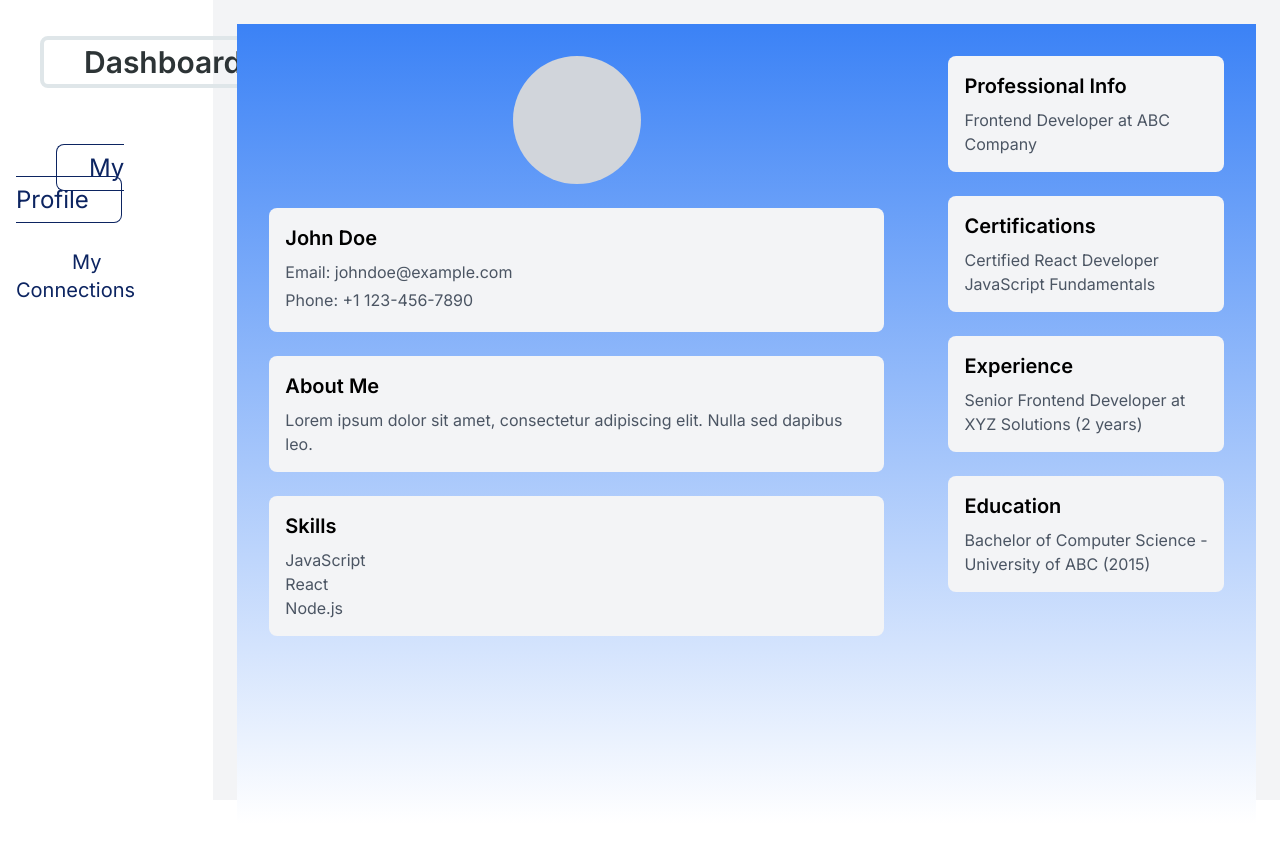
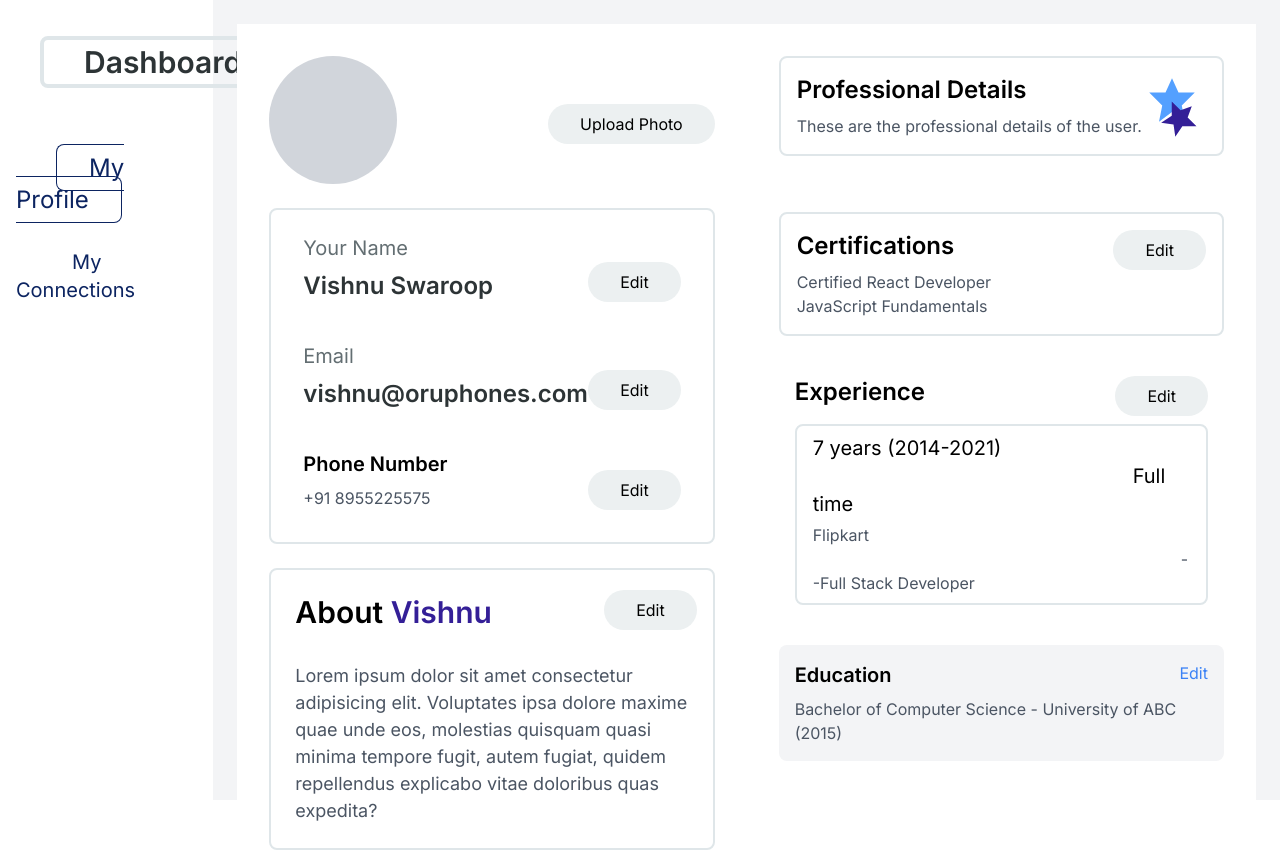
Before and after one commit to Aryan123-rgb/User-profile-page, a Next.js app: page /profile/1 in a window 1280 px wide. Shown: the top 851 px of the page. Built offline with nearby package versions, Linux system fonts and the light colour scheme.

Commit message:
user-profile navbar added

```diff
--- a/components/Profile.jsx
+++ b/components/Profile.jsx
@@ -1,75 +1,182 @@
-export default function Profile () {
+export default function Profile() {
+  const DoubleStarIcon = () => (
+    <svg
+      xmlns="http://www.w3.org/2000/svg"
+      width="48"
+      height="48"
+      viewBox="0 0 48 48"
+      fill="none"
+      stroke="currentColor"
+      strokeWidth="2"
+      strokeLinecap="round"
+      strokeLinejoin="round"
+    >
+      <path d="M24 4 L30 17 L45 17 L33 29 L36 44 L24 35 L12 44 L15 29 L3 17 L18 17 Z"></path>
+      {/* <path d="M24 9 L27 0 L21 0 Z" fill="currentColor" /> */}
+    </svg>
+  );
   return (
     <>
-          <div className="flex h-screen  bg-gradient-to-b from-blue-500 to-white">
-            {/* Profile Info */}
-            <div className="w-2/3 p-8 ">
+      <div className="flex h-screen bg-white">
+        <div className="w-1/2 p-8">
           {/* Profile Image */}
-                <div className="rounded-full h-32 w-32 bg-gray-300 mx-auto mb-6"></div>
+          <div className="flex justify-between items-start mb-6">
+            <div className="rounded-full h-32 w-32 bg-gray-300"></div>
+            <button className="p-2 text-black bg-[#ecf0f1] py-2 px-8 rounded-[2rem] mt-12">
+              Upload Photo
+            </button>
+          </div>
 
           {/* Name, Email, Phone Number */}
-                <div className="bg-gray-100 p-4 rounded-lg mb-6">
-                    <h3 className="text-xl font-semibold mb-2">John Doe</h3>
-                    <p className="text-gray-600 mb-1">Email: johndoe@example.com</p>
-                    <p className="text-gray-600 mb-1">Phone: +1 123-456-7890</p>
+          <div className="border-2 border-[#dfe6e9] bg-white p-8 pt-6 rounded-lg">
+            <div className="flex justify-between items-end mb-[2.5rem]">
+              <div className="flex-col items-center">
+                <h3 className="text-xl mb-2 text-[#636e72]">Your Name</h3>
+                <p className="text-[#2d3436] font-semibold text-2xl">
+                  Vishnu Swaroop
+                </p>
+              </div>
+              <button className="text-black bg-[#ecf0f1] py-2 px-8 rounded-[2rem]">
+                Edit
+              </button>
+            </div>
+            <div className="flex justify-between items-end mb-[2.5rem]">
+              <div className="flex-col items-center">
+                <h3 className="text-xl mb-2 text-[#636e72]">Email</h3>
+                <p className="text-[#2d3436] font-semibold text-2xl">
+                  vishnu@oruphones.com
+                </p>
+              </div>
+              <button className="text-black bg-[#ecf0f1] py-2 px-8 rounded-[2rem]">
+                Edit
+              </button>
+            </div>
+            <div className="flex justify-between items-end">
+              <div className="flex-col items-center">
+                <h3 className="text-xl font-semibold mb-2">Phone Number</h3>
+                <p className="text-gray-600">+91 8955225575</p>
+              </div>
+              <button className="text-black bg-[#ecf0f1] py-2 px-8 rounded-[2rem]">
+                Edit
+              </button>
+            </div>
           </div>
 
           {/* About Me */}
-                <div className="bg-gray-100 p-4 rounded-lg mb-6">
-                    <h3 className="text-xl font-semibold mb-2">About Me</h3>
-                    <p className="text-gray-600">
-                        Lorem ipsum dolor sit amet, consectetur adipiscing elit. Nulla sed dapibus leo.
+          <div className="bg-white p-6 rounded-lg border-2 border-[#dfe6e9] relative mb-6 mt-6">
+            <h3 className="text-3xl font-semibold mb-2">
+              About <span className="text-[#341f97]">Vishnu</span>{" "}
+            </h3>
+            <p className="text-gray-600 mt-[2rem] text-[18px] w-full">
+              Lorem ipsum dolor sit amet consectetur adipisicing elit.
+              Voluptates ipsa dolore maxime quae unde eos, molestias quisquam
+              quasi minima tempore fugit, autem fugiat, quidem repellendus
+              explicabo vitae doloribus quas expedita?
             </p>
+            <button className="absolute right-4 top-5 text-black bg-[#ecf0f1] py-2 px-8 rounded-[2rem]">
+              Edit
+            </button>
           </div>
 
           {/* Skills */}
-                <div className="bg-gray-100 p-4 rounded-lg">
-                    <h3 className="text-xl font-semibold mb-2">Skills</h3>
-                    <ul className="text-gray-600">
-                        <li>JavaScript</li>
-                        <li>React</li>
-                        <li>Node.js</li>
+          <div className="bg-white p-4 border-2 border-[#dfe6e9] rounded-lg relative">
+            <h3 className="text-3xl font-semibold mb-2">Skills</h3>
+            <div className="flex flex-wrap">
+              <div className="bg-gray-100 text-gray-600 p-2 m-1 rounded-lg">
+                JavaScript
+              </div>
+              <div className="bg-gray-100 text-gray-600 p-2 m-1 rounded-lg">
+                React
+              </div>
+              <div className="bg-gray-100 text-gray-600 p-2 m-1 rounded-lg">
+                Node.js
+              </div>
+              <div className="bg-gray-100 text-gray-600 p-2 m-1 rounded-lg">
+                Typescript
+              </div>
               {/* ... Add more skills */}
-                    </ul>
+            </div>
+            <button className="absolute right-4 top-4 text-black bg-[#ecf0f1] py-2 px-8 rounded-[2rem]">
+              Edit
+            </button>
           </div>
         </div>
 
         {/* Professional Info */}
-            <div className="w-1/3 p-8">
-                <div className="bg-gray-100 p-4 rounded-lg mb-6">
-                    <h3 className="text-xl font-semibold mb-2">Professional Info</h3>
+        <div className="w-1/2 p-8">
+          <div className="bg-white border-2 border-[#dfe6e9] p-4 rounded-lg relative mb-14">
+            <h3 className="text-2xl font-semibold mb-2">
+              Professional Details
+            </h3>
             <p className="text-gray-600">
-                        Frontend Developer at ABC Company
+              These are the professional details of the user.
             </p>
+            <div className="absolute top-4 right-6">
+              <svg
+                xmlns="http://www.w3.org/2000/svg"
+                width="52"
+                height="52"
+                viewBox="0 0 48 48"
+                fill="#54a0ff"
+                strokeLinecap="round"
+                strokeLinejoin="round"
+              >
+                <path d="M24 4 L30 17 L45 17 L33 29 L36 44 L24 35 L12 44 L15 29 L3 17 L18 17 Z"></path>
+              </svg>
+            </div>
+            <div className="absolute top-10 right-[1.4rem] transform rotate-45 z-10">
+              <svg
+                xmlns="http://www.w3.org/2000/svg"
+                width="40"
+                height="40"
+                viewBox="0 0 48 48"
+                fill="#341f97"
+                strokeLinecap="round"
+                strokeLinejoin="round"
+              >
+                <path d="M24 4 L30 17 L45 17 L33 29 L36 44 L24 35 L12 44 L15 29 L3 17 L18 17 Z"></path>
+              </svg>
+            </div>
           </div>
 
           {/* Certifications */}
-                <div className="bg-gray-100 p-4 rounded-lg mb-6">
-                    <h3 className="text-xl font-semibold mb-2">Certifications</h3>
+          <div className="bg-white border-2 border-[#dfe6e9] p-4 rounded-lg relative mb-6">
+            <h3 className="text-2xl font-semibold mb-2">Certifications</h3>
             <ul className="text-gray-600">
               <li>Certified React Developer</li>
               <li>JavaScript Fundamentals</li>
               {/* ... Add more certifications */}
             </ul>
+            <button className="absolute right-4 top-4 text-black bg-[#ecf0f1] py-2 px-8 rounded-[2rem]">
+              Edit
+            </button>
           </div>
 
           {/* Experience */}
-                <div className="bg-gray-100 p-4 rounded-lg mb-6">
-                    <h3 className="text-xl font-semibold mb-2">Experience</h3>
-                    <p className="text-gray-600">
-                        Senior Frontend Developer at XYZ Solutions (2 years)
+          <div className="bg-white p-4 relative mb-6">
+            <h3 className="text-2xl font-semibold mb-2">Experience</h3>
+            <div className="border-2 border-[#dfe6e9] rounded-lg p-2 px-4 mt-4">
+              <p className="text-black font-[400] text-xl mb-[5px]">7 years  (2014-2021) <span className="ml-80">Full time</span>
               </p>
+              <p className="text-gray-600 ">Flipkart <span className="ml-[23rem]">--Full Stack Developer</span></p>
+            </div>
+            <button className="absolute right-4 top-4 text-black bg-[#ecf0f1] py-2 px-8 rounded-[2rem]">
+              Edit
+            </button>
           </div>
 
           {/* Education */}
-                <div className="bg-gray-100 p-4 rounded-lg">
+          <div className="bg-gray-100 p-4 rounded-lg relative">
             <h3 className="text-xl font-semibold mb-2">Education</h3>
             <p className="text-gray-600">
               Bachelor of Computer Science - University of ABC (2015)
             </p>
+            <button className="absolute right-4 top-4 text-blue-500 hover:text-blue-600">
+              Edit
+            </button>
           </div>
         </div>
       </div>
     </>
-    )
+  );
 }
```
Lines whose indentation alone changed are shown as unchanged.
